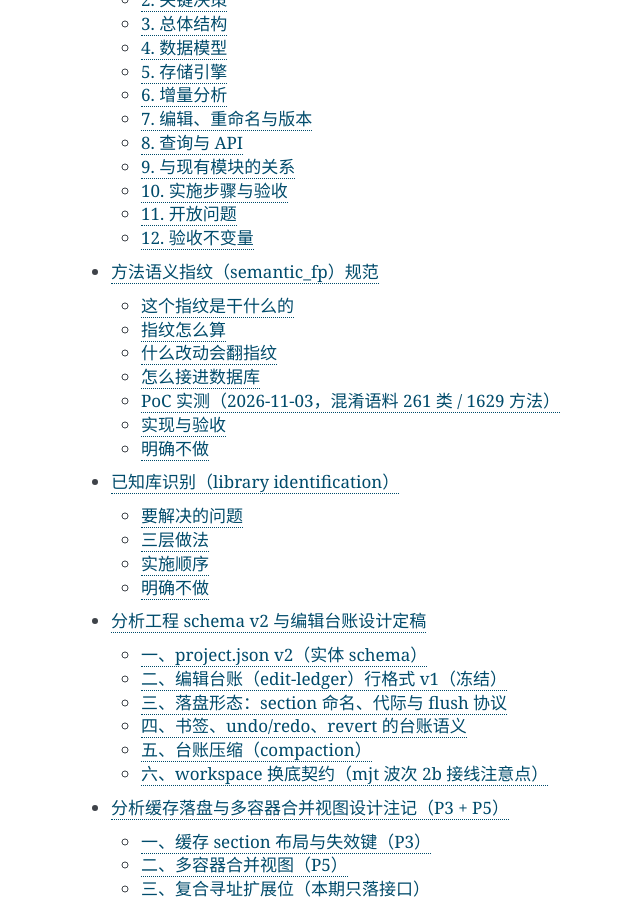
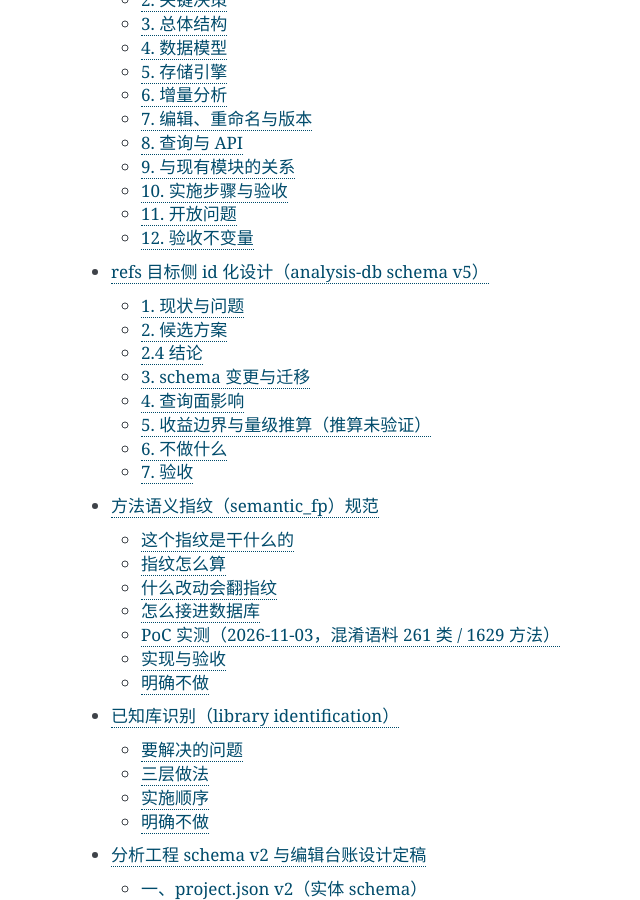
Before and after one commit to luiox/mjbase, a Sphinx documentation site: the page built from mjbase/doc/index.rst, in a window 1280 px wide and 900 px high, scrolled down 399 px. Shown: the whole window, without its empty margins (339-979 px from the left). Built offline with Sphinx 7.4.7, drawn with Linux system fonts in a browser that asks for light colours; some of the changed lines change nothing that is shown.

Commit message:
docs(doc): refs 目标侧 id 化设计转 doc/*.rst
整目录更名让新分支往 doc_ai/ 加文件触发 git 目录改名定位冲突，squash 合并不
了个。机械转换：
- refs-id-design.md -> doc/refs-id-design.rst（label refs-id-design）
- analysis-database.md 链接改 :ref:`analysis-db`；状态行改规范形态（定稿）
- 方案对比保留为设计依据，「推荐」措辞改「定案」；决策点过程句收敛为定案表述
- toctree 挂 refs-id-design

内容对照 analysis_db.cpp 落地 v5 DDL（三 CHECK/双部分索引/索引沿用清单）、
kAnalysisDbSchemaVersion=9 现状核对一致；PoC 与推算数字原样保留。

```diff
--- a/mjbase/doc/index.rst
+++ b/mjbase/doc/index.rst
@@ -13,6 +13,7 @@ mjbase 设计规格
    :caption: 设计与契约
 
    analysis-database
+   refs-id-design
    semantic-fp-spec
    library-identification
    analysis-project-schema-v2
--- /dev/null
+++ b/mjbase/doc/refs-id-design.rst
@@ -0,0 +1,118 @@
+.. _refs-id-design:
+
+refs 目标侧 id 化设计（analysis-db schema v5）
+==============================================
+
+状态：定稿（2026-11-05 状态回填）。schema v5 按本文 DDL 落地（现 schema 已随后续
+批次递进），对抗语料 PoC 数字见本文 §5.1；消费随 luiox-repo 包词条推进。
+analysis-db 总体设计与身份模型见 :ref:`analysis-db`\ 。原稿 2026-11-02。
+
+1. 现状与问题
+-------------
+
+refs 表是分析事实层的直接引用存储。source 侧已按稳定 id 归一（source_class_id 外键 classes、source_member_id 外键 members），target 侧按名字 TEXT 三元组内联存储（target_class / target_name / target_desc），refs_target 索引按 (ref_kind, target_class, target_name, target_desc) 携带同一份全文。写入入口 replaceReferences 是单事务全量替换，来源类必须已登记，目标不校验登记状态——未入库的外部符号引用（JDK、supporting jar）靠这一点优雅表达。
+
+名字 TEXT 键控的代价在两个实测场景被量化。性能实测批（rt.jar 19793 类 / 2.32M 引用；jdk17.jar 26637 类 / 3.49M 引用）测得 db 体积约为容器的 4.7-8 倍，refs 按名字 TEXT 键控是主因，id 化预期再省 30-50% 库容与相应查询内存流量。对抗实测（空格名混淆 jar MioInstaller，261 类 / 57116 引用 / db 373MB）显示混淆器用几万字符的空格名做字段名：17188 条字段引用 × 约 8.7KB 名字使 refs.target_name 原始文本达 147.8MB，refs_target 索引携带同样全名再翻倍，库膨胀约 230 倍（db 373,846,016 B 对 jar 本体 1.55 MiB，PoC 实测）。极端名字把 TEXT 键控的代价从线性放大到武器化。
+
+本设计据此定案并修正了「等实测 db 体积再定」盲区：对抗样本的膨胀主体在 target_name（成员名）而非 target_class（owner 类名），只加 target_class_id 解决不了武器化场景，目标侧 id 化必须覆盖成员目标。
+
+2. 候选方案
+-----------
+
+2.1 方案 A：可空目标 id 外键（定案）
+^^^^^^^^^^^^^^^^^^^^^^^^^^^^^^^^^^^^
+
+refs 增加两个可空外键列：target_class_id（引用 classes）与 target_member_id（引用 members），不引入第三套 id——复用身份层既有稳定 id。id 列只表达"写入时该目标已登记"这一登记状态投影：classes.internal_name 全局唯一、members 按 (class_id, kind, name, descriptor) 类内唯一、身份只增不删、重命名只走 renames 覆盖层不改 internal_name，所以 id 与名字互为冗余编码，可由 JOIN 互相重建且映射永不漂移。
+
+目标整体二元化：Type 引用要么 owner 走 id、要么 owner 走文本；Field/Method 引用要么 owner 与成员都走 id（文本三列清空）、要么整体走文本（owner 已登记但成员未登记的少数派也整体走文本）。整目标二元化避免"owner 走 id、成员走文本"的混合行——那种行既进不了 id 索引也进不了文本索引，会从两个查询分支同时漏掉。
+
+方案 A 的"仅 target_class_id"最小形态不成立：它只消 owner 类名文本，成员名与描述符文本原样保留，Mio 场景 147.8MB 的 target_name 一字不动。按对抗实测数据必须扩成 target_class_id + target_member_id 的完整形态。
+
+2.2 方案 B：名字字典表
+^^^^^^^^^^^^^^^^^^^^^^
+
+全部 target 名字进 intern 字典（names 表：name_id 加 text 唯一），refs 存字典 id，登记与未登记目标统一处理，未登记目标的重复文本同样被去重——这是 B 对方案 A 的真实优势。代价有四：其一，SQLite 行表上的 text 唯一约束意味着文本在表与唯一索引各存一份，字典侧文本双份；其二，refs 全量替换与计划中的按方法切片替换都会产生孤儿字典行，需要额外的回收纪律（切片替换后全量回收代价 O(refs)，只能推迟到 checkpoint 等时机）；其三，查询输出要额外 JOIN 字典重建文本；其四，对抗下限劣化——已登记目标的成员名与 members 表各存一份，Mio 场景的诚实下限从"members 单份原文"劣化为"members 加字典双份原文"。
+
+2.3 混合形态
+^^^^^^^^^^^^
+
+target_class_id 外键与 target_name/target_desc 进字典的组合不采纳：owner 列拆成 id 与字典 id 双轨、目标索引随分裂、两套机制各自带来约束与回收负担，复杂度不成比例。另注意 A 与 B 在叠加方向上不对称：A 先行不排除日后补字典——字典可以只接管文本分支的未登记文本，id 分支与表结构不动；B 先行则立刻为已登记目标付出字典与 members 的双份文本。当前没有实测证据表明未登记目标文本主导库容，按"不预先过度设计"的既定纪律，先 A，叠加 B 留作实测触发的后续项。
+
+2.4 结论
+--------
+
+定案方案 A 完整形态。在两处有实测数字的语料（性能实测批基准语料、对抗样本）上，A 的收缩量都不劣于 B；A 不新增表、不引入回收纪律、对抗下限最优；B 的差异化收益（未登记目标去重）依赖尚无实测的语料形态，且可作为增量层后补。
+
+3. schema 变更与迁移
+--------------------
+
+v5 的 refs DDL（草案）：
+
+.. code-block:: sql
+
+    CREATE TABLE refs(
+      ref_id           INTEGER PRIMARY KEY AUTOINCREMENT,
+      source_class_id  INTEGER NOT NULL REFERENCES classes(class_id) ON DELETE CASCADE,
+      source_member_id INTEGER REFERENCES members(member_id) ON DELETE CASCADE,
+      insn_index       INTEGER NOT NULL DEFAULT -1,
+      ref_kind         INTEGER NOT NULL CHECK(ref_kind IN (0,1,2)),
+      target_class_id  INTEGER REFERENCES classes(class_id),
+      target_member_id INTEGER REFERENCES members(member_id),
+      target_class     TEXT,
+      target_name      TEXT NOT NULL DEFAULT '',
+      target_desc      TEXT NOT NULL DEFAULT '',
+      CHECK((target_class_id IS NULL) != (target_class IS NULL)),
+      CHECK(target_member_id IS NULL OR ref_kind != 0),
+      CHECK(target_member_id IS NULL OR (target_name = '' AND target_desc = ''))
+    );
+    CREATE INDEX refs_target_id ON refs(target_class_id, target_member_id)
+      WHERE target_class_id IS NOT NULL;
+    CREATE INDEX refs_target_text ON refs(ref_kind, target_class, target_name, target_desc)
+      WHERE target_class_id IS NULL;
+
+索引沿用清单：现有 schema 的 refs_source_class 与 refs_source_member 两条 source 侧索引本片段未列出，重建 refs 表时必须照抄——PoC 实测漏建后 referencesFromMember 从 0.575ms 退化为 1.672ms 全表扫。
+
+行形状共四类：Type 引用登记目标 (class_id, NULL, NULL, '', '')；Type 引用未登记目标 (NULL, NULL, owner 名, '', '')；成员引用双登记 (class_id, member_id, NULL, '', '')；成员引用未登记 (NULL, NULL, owner 名, name, desc)。三条 CHECK 与代码校验同源，形状之外拒写。refs_target_id 服务 id 分支（referencesToClass 前缀探 owner，referencesToMethod/Field 双列精确探），refs_target_text 服务文本分支且只携带未登记行——基准语料稳态下该索引近似为空，外部符号与对抗文本集中于此。
+
+写入路径沿用 replaceReferences 的全量替换与校验合同：输入仍收文本三元组，来源必须已登记，目标自由；applyReferenceBatch 在既有 source 解析 memo 旁并列两组 target 解析 memo（owner 名到 class_id，(class_id, kind, name, desc) 到 member_id），owner 与成员共解析则整目标落 id，任一未命中整体落文本。每个不同目标至多两次唯一索引探测，批内 memo 后总量受不同目标数约束。头文件公开契约零变更：DbReferenceRecord 与全部方法签名不动，唯一可见变化是 kAnalysisDbSchemaVersion 递增为 5。
+
+schema 版本 v4 递增到 v5，fail-loud 版本门纪律延续：打开时 user_version 连同 application_id 与 meta.kind 一并校验，不识别的版本拒绝打开，不提供自动迁移。旧库处置选重导入、不做原地 backfill：backfill 是写完即弃的一次性代码而测试面要长期背；消费面只有 mjt 的整库导入桥，重建即重跑同一入口；整库导入成本经调优批实测为 rt.jar 36.3s、jdk17.jar 73.6s，重建代价可接受；仓内已有"历史库重导入属预期"的先例。v4 已随包词条 0.0.10 发布（mjt 现钉 0.0.13），真实 v4 库存在，版本门拒绝后的重建动线（自动重导入或提示用户）由 mjt 层决定。
+
+计划中的按方法切片替换（增量分析审查的遗留项）与本设计兼容：切片删除走 source_member_id 既有索引，插入与整库替换走同一条 id/文本归一路径；方案 A 无字典行，切片替换不产生任何回收义务。
+
+4. 查询面影响
+-------------
+
+按源反查已确立"先解析 id 再索引下探"的两步走形态（referencesFromClass/FromMember 先解析 class_id/member_id 再下探 source 索引，调优批实测 565ms 降到 1.76ms）；本设计把同一模式对称扩展到目标侧。referencesToMethod/Field 解析 member_id 后走 refs_target_id 双列探（id 分支），再 UNION refs_target_text 文本三元组探（文本分支）——两分支按 ref_id 互斥（任一行只会是 id 形状或文本形状），UNION ALL 不重不漏；文本分支承接"写入时未登记、其后才登记"的存量行与始终未登记的外部符号。referencesToClass 解析 class_id 后前缀探 refs_target_id，叠加文本分支。referencesFrom* 只走 source 索引，零改动。referenceCount 与普查投影的引用计数按 source_class_id 统计，零改动。
+
+输出侧 kReferenceSelectSql 增加按目标 id 对 classes/members 的两个 LEFT JOIN 并以 COALESCE 回退文本列，DbReferenceRecord 的字段与排序键不变。类型化 API 吸收全部变化：mjt 导入桥、基准 harness 与未来的 MCP 查询工具都不感知存储形态。出口层（census/TSV）读侧不改：census 行不含引用目标文本，TSV 渲染消费的是 census 投影与引用记录的显示字段，两者形状均未变。
+
+目标文本列按字节语义对待：对抗语料实测 target 名含大量非合法 UTF-8 字节流，任何按严格 UTF-8 解码文本列的消费端（如 Python sqlite3 文本模式的默认行为）会整行读失败，全部消费面一律走字节 API 读取（验收见本文 §7）。
+
+5. 收益边界与量级推算（推算未验证）
+-----------------------------------
+
+基准语料（rt.jar 以主容器整库导入，目标基本全部登记）：refs 目标文本按每引用约 90B 计（owner 名约 45B 加成员名与描述符），2.32M 引用连表带索引约 400MB；id 化后 id 行每引用约 8-10B 加双列索引，refs 侧收缩到约 40-50MB。整库体积预期落入实测批给出的 30-50% 区间偏上限，验收以同 harness 复测为准。
+
+对抗语料（MioInstaller）：373MB 中 refs.target_name 原始文本与其索引占约 295MB，其余约 77MB 为 members 原文及其唯一索引加基面。id 化后该 17188 条字段引用（目标成员均在库内登记）整体落 id，db 预期残余约 75-90MB，膨胀从约 100 倍降到约 20 倍量级；残余主项是 members.name 原文与其唯一索引，即"原文入库"的诚实下限，继续压缩只能走显示与出口层（普查渲染的超长单元格折叠策略已覆盖该层）。
+
+已知边界：未登记目标的文本成本原样保留。典型 app 加 JDK 运行时的真实工作面里，指向未登记类的引用份额按 40-60% 估，方案 A 的实收省幅会低于基准语料口径（推算未验证）。重开条件：实测证明未登记文本主导库容时，叠加方案 B 作为文本分支的 intern 层，id 分支与表结构不动。
+
+5.1 对抗语料 PoC 实测（2026-11-03）
+^^^^^^^^^^^^^^^^^^^^^^^^^^^^^^^^^^^
+
+实测流程与数字：v4 基线 db 373,846,016 B（jar 本体 1.55 MiB，膨胀约 230 倍），refs 57116 行（Type 29888 / Field 20279 / Method 6949），target_name 原始文本 155,007,342 B（Field 引用占 96.9%，最长单名 21845 B）；按本设计 v5 DDL 迁移（0.6s 加 VACUUM 0.3s）后 82.3% 行落 id 分支、17.7% 落文本分支（外部 owner 与未登记成员的诚实代价，实测文本分支仅约 0.95 MiB），db 缩到 9,162,752 B（1/40.8，膨胀约 5.6 倍），全量 57116 行按外键 join 回三元组与基线聚合指纹逐行一致，另随机 200 条逐行比对一致。
+
+查询计时：切片查询（referencesFromMember 前置）0.575 → 0.095ms；已登记类目标页扫 248.5 → 1.6ms；成员目标页扫 37.8 → 0.4ms；未登记外部符号查询仍是全表扫（33.9ms），收益仅来自表缩。§5 原推算「Mio 残余 75-90MB、膨胀约 20 倍」偏保守一个数量级：推算按每引用线性携带名字外推，实际混淆器把 226 个不同巨名复用在几千条引用上，members 层天然 intern，原文入库的诚实下限远小于线性估计。
+
+6. 不做什么
+-----------
+
+不改 renames 覆盖层语义：重命名仍只动 renames，refs 是原始编码事实，目标 id 与名字的映射不受显示名影响，referencesTo* 仍按内部名查询。不动 entry 与类身份层：entries/classes/members/interfaces 的列不字典化、不增删，super_name 与 interfaces 的 TEXT 保留（量级在个位数 MB，不值得为它引入机制）。不为省空间牺牲"未登记引用可表达"：文本分支是常驻能力而非过渡态，外部符号引用的表达面与现状完全等价。不做原地迁移工具：fail-loud 加重导入是唯一路径。不引入第三套 id：target_class_id/target_member_id 复用身份层既有稳定 id，不新增分配器，不改变"引用目标按编码名寻址、登记 id 是冗余投影"的事实语义。
+
+7. 验收
+-------
+
+同 harness 复测 rt.jar 与 jdk17.jar 的库体积、导入耗时与代表查询，确认落在 §5 推算区间。referencesToMethod/Field/Class 与 referencesFrom* 在 id 化前后对同语料逐行一致，含未登记目标与登记时序交错（先写引用后登记成员）的构造用例。MioInstaller 语料回归库体积与全部查询路径。schema 门对 v4 库拒绝打开并给出可诊断错误。
+
+迁移验收加两条：重建后 source 侧两条索引存在且代表查询 EXPLAIN QUERY PLAN 无全表扫（PoC 实测漏建回归 0.575 → 1.672ms）；对抗语料的目标文本消费端走字节语义读取，按严格 UTF-8 解码的实现必须判为缺陷。
```
